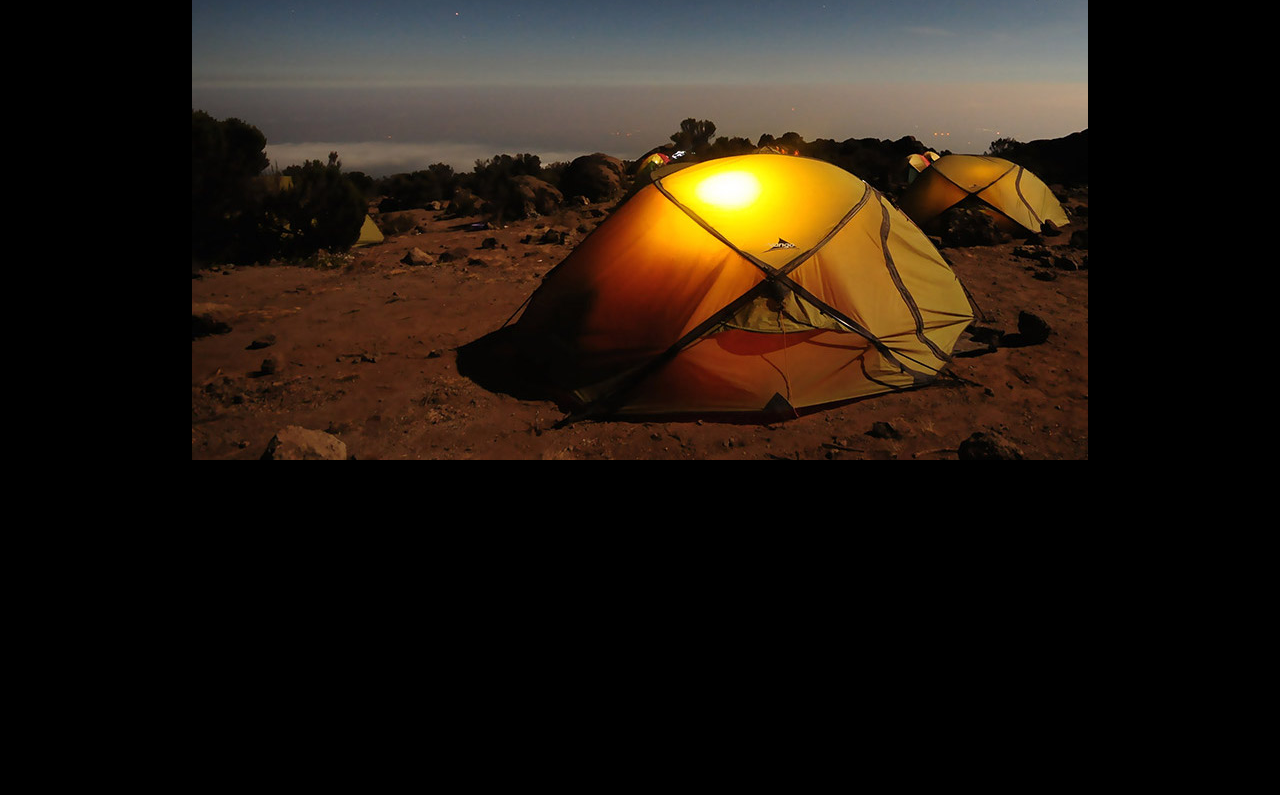
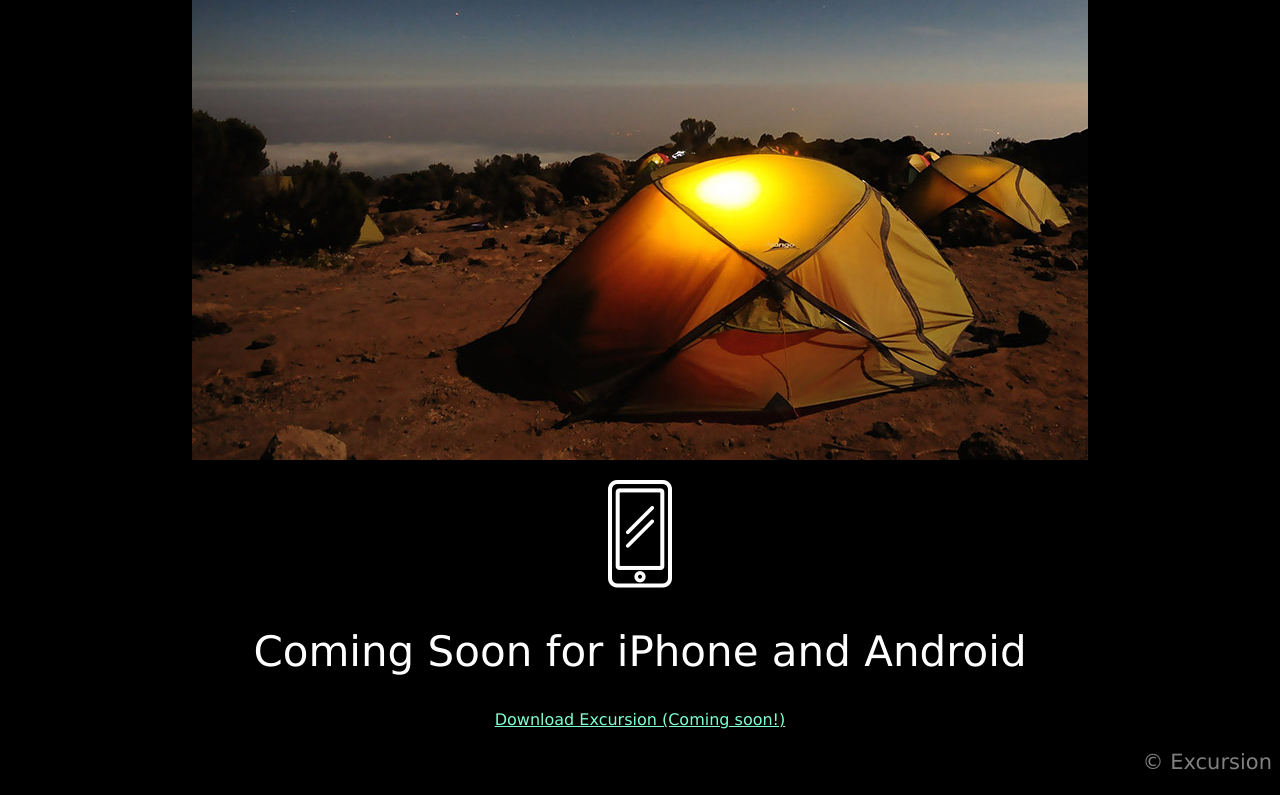
Before and after one commit to ddhaaag/excursion, a plain HTML site: page index.html in a window 1280 px wide. Shown: the part 603-1398 px from the top of the page. Before the commit the page ends 1083 px from the top, so only its background shows below. Drawn offline with Linux system fonts and the light colour scheme.

Commit message:
Add footer and project finish on my own

```diff
--- a/index.html
+++ b/index.html
@@ -18,12 +18,27 @@
     <source src="./resources/videos/excursion.mp4" type="video/mp4">
   </video>
 
-  <h2 class="guide">Your personal travel guide</h2>
+  <h2>Your personal travel guide</h2>
 
   <p class="places">Excursion remembers places you like, and recommends new points of interest around you.</p>
 
   <p>
   <img src="./resources/images/camp.jpg" alt="camp">
   </p>
+
+  <p>
+    <img src="./resources/images/phone.png" alt="phone_logo">
+  </p>
+
+  <h2>Coming Soon for iPhone and Android</h2>
+
+  <p>
+    <a href="#">Download Excursion (Coming soon!)</a>
+  </p>
+
+  <div class="footer">
+    <p>© Excursion</p>
+  </div>
+
 </body>
 </html>
--- a/resources/css/style.css
+++ b/resources/css/style.css
@@ -15,7 +15,7 @@ p a {
     color: aquamarine;
 }
 
-.guide {
+h2 {
     font-size: 2.625rem;
     font-weight: 300;
 }
@@ -24,3 +24,9 @@ p a {
     font-size: 1.3125rem;
     color: gray;
 }
+
+.footer p {
+    text-align: right;
+    color: gray;
+    font-size: 21px;
+}
```
